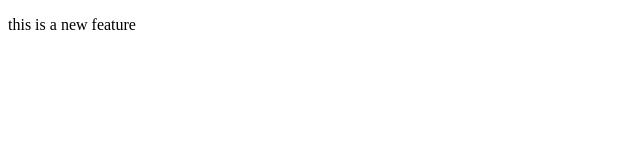
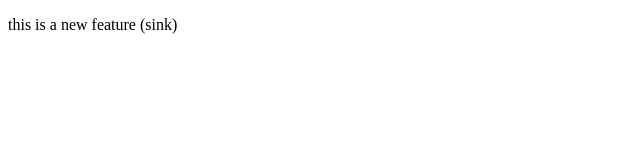
Before and after one commit to Rakesh-Paramotor/demo-project, a plain HTML site: page index.html in a window 1280 px wide. Shown: the full height of the page, 0-640 px from the left. Drawn offline with Linux system fonts and the light colour scheme.

Commit message:
add sink

```diff
--- a/index.html
+++ b/index.html
@@ -7,6 +7,6 @@
     </title>
 </head>
 <body>
-    <p>this is a new feature</p>
+    <p>this is a new feature (sink)</p>
 </body>
 </html>
```
